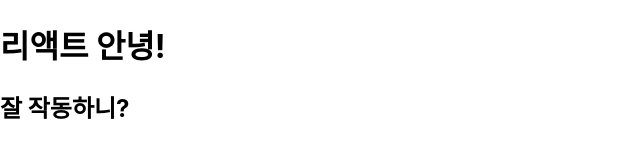
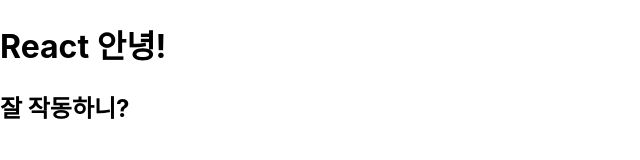
Before and after one commit to dohy-9443/React-study, a React (Create React App) app in the folder hello-react/: page / in a window 1280 px wide. Shown: the top 160 px of the page, without its empty margins (0-640 px from the left). Built offline with nearby package versions, Linux system fonts and the light colour scheme.

Commit message:
자바스크립트 표현

```diff
--- a/hello-react/src/App.js
+++ b/hello-react/src/App.js
@@ -1,9 +1,10 @@
 import React from "react";
 
 function App() {
+  const name = "React";
   return (
     <>
-      <h1>리액트 안녕!</h1>
+      <h1>{name} 안녕!</h1>
       <h2>잘 작동하니?</h2>
     </>
   );
```
